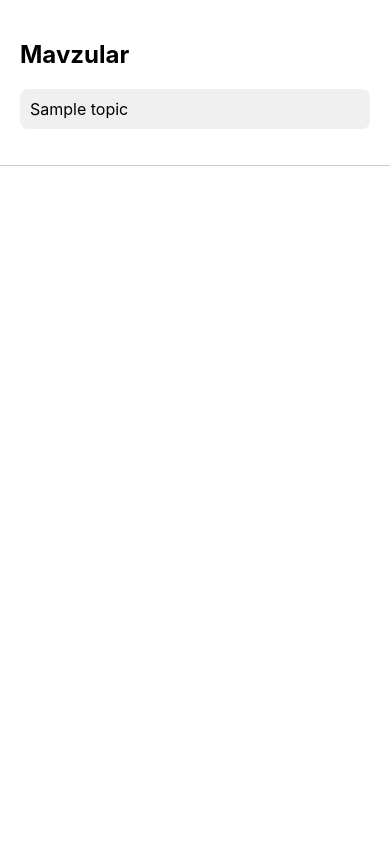
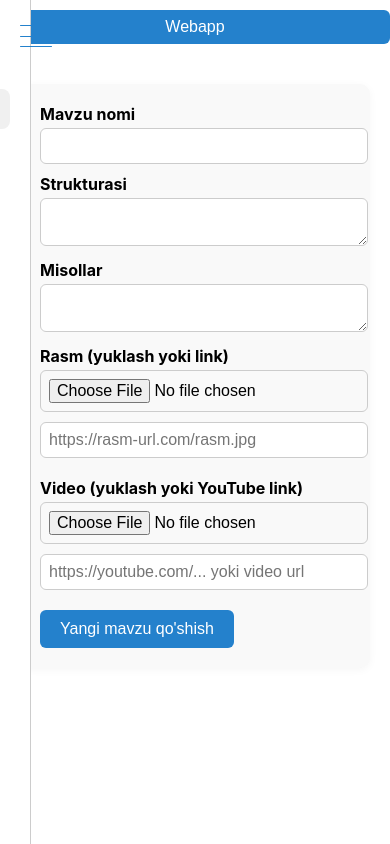
Before and after one commit to xamidullayevI/EduVerseBot, a Flask app: page / in a window 390 px wide. Run offline with Flask 3, Linux system fonts and the light colour scheme; tables that the repository leaves empty hold one stand-in row (values such as "Sample post"); some libraries are stand-ins or nearby versions.

Commit message:
WebApp: hamburger menu, yangi mavzu formasi, fayl/link yuklash va YouTube iframe qo'shildi

```diff
--- a/WEB-APP/app.py
+++ b/WEB-APP/app.py
@@ -1,4 +1,4 @@
-from flask import Flask, jsonify, render_template, request
+from flask import Flask, jsonify, render_template, request, send_from_directory
 from flask_sqlalchemy import SQLAlchemy
 from flask_cors import CORS
 import os
@@ -11,6 +11,10 @@
 pymysql.install_as_MySQLdb()
 
 app = Flask(__name__)
+
+UPLOAD_FOLDER = os.path.join(os.path.dirname(__file__), 'static', 'uploads')
+os.makedirs(UPLOAD_FOLDER, exist_ok=True)
+app.config['UPLOAD_FOLDER'] = UPLOAD_FOLDER
 
 # --- Bazani sozlash ---
 app.config['SQLALCHEMY_DATABASE_URI'] = os.getenv('DATABASE_URL', 'mysql://user:password@localhost:3306/eduverse')
@@ -100,6 +104,20 @@
         'video_url': t.video_url
     })
 
+# --- Fayl yuklash endpoint ---
+@app.route('/api/upload', methods=['POST'])
+def upload_file():
+    if 'file' not in request.files:
+        return jsonify({'error': 'No file'}), 400
+    file = request.files['file']
+    if file.filename == '':
+        return jsonify({'error': 'No filename'}), 400
+    filename = file.filename
+    save_path = os.path.join(app.config['UPLOAD_FOLDER'], filename)
+    file.save(save_path)
+    url = f"/static/uploads/{filename}"
+    return jsonify({'url': url})
+
 # --- HTML sahifa uchun route ---
 @app.route('/')
 def index():
--- a/WEB-APP/static/app.js
+++ b/WEB-APP/static/app.js
@@ -35,3 +35,111 @@
 
 // Load topics when page loads
 loadTopics();
+
+// Hamburger menu
+const hamburger = document.getElementById('hamburger-menu');
+const sidebar = document.getElementById('sidebar');
+hamburger.onclick = () => {
+    sidebar.classList.toggle('open');
+    document.body.classList.toggle('menu-open');
+};
+
+// Webapp tugmasi (admin uchun doim ko'rinadi)
+document.getElementById('webapp-btn').onclick = () => {
+    window.open(window.location.href, '_blank');
+};
+
+// Yangi mavzu formasi
+const form = document.getElementById('new-topic-form');
+const imageFile = document.getElementById('image-file');
+const imageLink = document.getElementById('image-link');
+const imagePreview = document.getElementById('image-preview');
+const videoFile = document.getElementById('video-file');
+const videoLink = document.getElementById('video-link');
+const videoPreview = document.getElementById('video-preview');
+
+imageFile.onchange = () => {
+    if (imageFile.files[0]) {
+        const reader = new FileReader();
+        reader.onload = e => {
+            imagePreview.innerHTML = `<img src="${e.target.result}" style="max-width:200px;">`;
+        };
+        reader.readAsDataURL(imageFile.files[0]);
+    }
+};
+imageLink.oninput = () => {
+    if (imageLink.value) {
+        imagePreview.innerHTML = `<img src="${imageLink.value}" style="max-width:200px;">`;
+    } else {
+        imagePreview.innerHTML = '';
+    }
+};
+videoFile.onchange = () => {
+    if (videoFile.files[0]) {
+        const reader = new FileReader();
+        reader.onload = e => {
+            videoPreview.innerHTML = `<video src="${e.target.result}" controls style="max-width:300px;"></video>`;
+        };
+        reader.readAsDataURL(videoFile.files[0]);
+    }
+};
+videoLink.oninput = () => {
+    if (videoLink.value.includes('youtube.com') || videoLink.value.includes('youtu.be')) {
+        // YouTube linkdan video ID ajratib iframe ko'rsatish
+        let videoId = '';
+        if (videoLink.value.includes('youtu.be/')) {
+            videoId = videoLink.value.split('youtu.be/')[1].split(/[?&]/)[0];
+        } else if (videoLink.value.includes('v=')) {
+            videoId = videoLink.value.split('v=')[1].split('&')[0];
+        }
+        if (videoId) {
+            videoPreview.innerHTML = `<iframe width="300" height="180" src="https://www.youtube.com/embed/${videoId}" frameborder="0" allowfullscreen></iframe>`;
+        }
+    } else if (videoLink.value) {
+        videoPreview.innerHTML = `<video src="${videoLink.value}" controls style="max-width:300px;"></video>`;
+    } else {
+        videoPreview.innerHTML = '';
+    }
+};
+
+form.onsubmit = async e => {
+    e.preventDefault();
+    const data = {
+        title: form.title.value,
+        structure: form.structure.value,
+        examples: form.examples.value,
+        image_url: '',
+        video_url: ''
+    };
+    // Rasm yuklash yoki link
+    if (imageFile.files[0]) {
+        const fd = new FormData();
+        fd.append('file', imageFile.files[0]);
+        const res = await fetch('/api/upload', { method: 'POST', body: fd });
+        const json = await res.json();
+        data.image_url = json.url;
+    } else if (imageLink.value) {
+        data.image_url = imageLink.value;
+    }
+    // Video yuklash yoki link
+    if (videoFile.files[0]) {
+        const fd = new FormData();
+        fd.append('file', videoFile.files[0]);
+        const res = await fetch('/api/upload', { method: 'POST', body: fd });
+        const json = await res.json();
+        data.video_url = json.url;
+    } else if (videoLink.value) {
+        data.video_url = videoLink.value;
+    }
+    // Yangi mavzuni saqlash
+    await fetch('/api/topics', {
+        method: 'POST',
+        headers: { 'Content-Type': 'application/json' },
+        body: JSON.stringify(data)
+    });
+    form.reset();
+    imagePreview.innerHTML = '';
+    videoPreview.innerHTML = '';
+    loadTopics();
+    alert('Mavzu qo\'shildi!');
+};
--- a/WEB-APP/static/style.css
+++ b/WEB-APP/static/style.css
@@ -55,14 +55,100 @@
     margin: 10px 0;
 }
 
+/* --- Hamburger menu --- */
+.hamburger {
+    display: none;
+    position: absolute;
+    top: 20px;
+    left: 20px;
+    width: 32px;
+    height: 32px;
+    flex-direction: column;
+    justify-content: center;
+    cursor: pointer;
+    z-index: 1001;
+}
+.hamburger span {
+    height: 4px;
+    width: 100%;
+    background: #2481cc;
+    margin: 5px 0;
+    border-radius: 2px;
+    display: block;
+    transition: 0.3s;
+}
+
+/* Sidebar mobil uchun */
 @media (max-width: 768px) {
     body {
         flex-direction: column;
     }
 
     .sidebar {
-        width: auto;
-        border-right: none;
-        border-bottom: 1px solid var(--tg-theme-hint-color, #ccc);
+        position: fixed;
+        left: -260px;
+        top: 0;
+        width: 250px;
+        height: 100vh;
+        background: #fff;
+        z-index: 1000;
+        transition: left 0.3s;
+        border-bottom: none;
+        border-right: 1px solid var(--tg-theme-hint-color, #ccc);
+    }
+    .sidebar.open {
+        left: 0;
+    }
+    .hamburger {
+        display: flex;
+    }
+    body.menu-open {
+        overflow: hidden;
     }
 }
+
+/* --- Yangi mavzu formasi --- */
+#new-topic-form {
+    background: #f9f9f9;
+    border-radius: 10px;
+    padding: 20px;
+    margin-bottom: 20px;
+    box-shadow: 0 2px 8px rgba(0,0,0,0.04);
+    max-width: 500px;
+}
+#new-topic-form input, #new-topic-form textarea {
+    width: 100%;
+    margin-bottom: 10px;
+    padding: 8px;
+    border-radius: 6px;
+    border: 1px solid #ccc;
+    font-size: 1em;
+}
+#new-topic-form label {
+    font-weight: bold;
+    margin-bottom: 4px;
+    display: block;
+}
+#new-topic-form button {
+    background: #2481cc;
+    color: #fff;
+    border: none;
+    padding: 10px 20px;
+    border-radius: 6px;
+    cursor: pointer;
+    font-size: 1em;
+}
+#new-topic-form .preview {
+    margin: 10px 0;
+}
+#webapp-btn {
+    background: #2481cc;
+    color: #fff;
+    border: none;
+    border-radius: 6px;
+    padding: 8px 18px;
+    font-size: 1em;
+    margin: 10px 0 20px 0;
+    cursor: pointer;
+    display: inline-block;
+}
--- a/WEB-APP/templates/index.html
+++ b/WEB-APP/templates/index.html
@@ -8,11 +8,34 @@
     <link rel="stylesheet" href="/static/style.css">
 </head>
 <body>
-    <div class="sidebar">
+    <div class="hamburger" id="hamburger-menu">
+        <span></span>
+        <span></span>
+        <span></span>
+    </div>
+    <button id="webapp-btn">Webapp</button>
+    <div class="sidebar" id="sidebar">
         <h2>Mavzular</h2>
         <ul id="topics-list"></ul>
     </div>
     <div class="main" id="main-content">
+        <form id="new-topic-form">
+            <label for="title">Mavzu nomi</label>
+            <input type="text" id="title" name="title" required>
+            <label for="structure">Strukturasi</label>
+            <textarea id="structure" name="structure" required></textarea>
+            <label for="examples">Misollar</label>
+            <textarea id="examples" name="examples" required></textarea>
+            <label for="image">Rasm (yuklash yoki link)</label>
+            <input type="file" id="image-file" accept="image/*">
+            <input type="text" id="image-link" placeholder="https://rasm-url.com/rasm.jpg">
+            <div class="preview" id="image-preview"></div>
+            <label for="video">Video (yuklash yoki YouTube link)</label>
+            <input type="file" id="video-file" accept="video/*">
+            <input type="text" id="video-link" placeholder="https://youtube.com/... yoki video url">
+            <div class="preview" id="video-preview"></div>
+            <button type="submit">Yangi mavzu qo'shish</button>
+        </form>
         <div class="loader">Mavzular yuklanmoqda...</div>
     </div>
     <script src="/static/app.js"></script>
```
